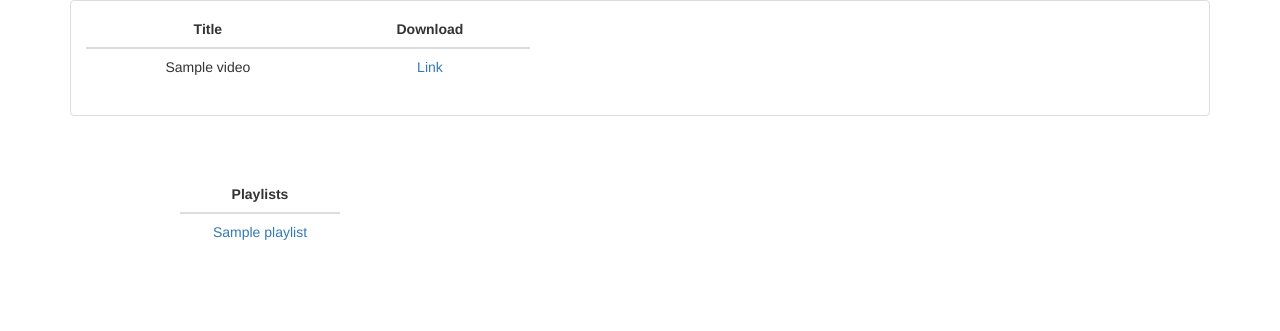
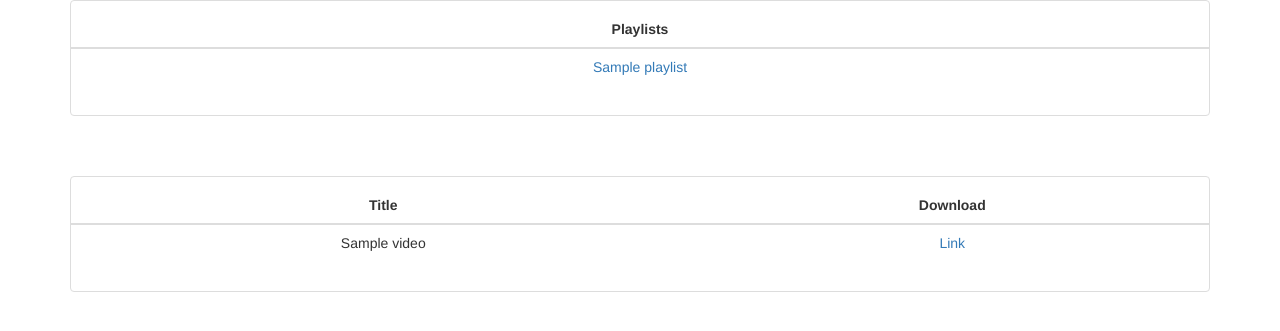
Before and after one commit to maxweigner/yt-mls, a Flask app: template templates/library.html in a window 1280 px wide. Shown: the top 331 px of the page. Run offline with Flask 3, Linux system fonts and the light colour scheme; the template is opened without the code that fills it: most values are stand-ins (such as "Sample title", 1, 10 or a date in 2020); some libraries are stand-ins or nearby versions.

Commit message:
Minor visual changes

```diff
--- a/frontend.py
+++ b/frontend.py
@@ -13,7 +13,7 @@ frontend = Blueprint('frontend', __name__)
 
 nav = Nav()
 nav.register_element('frontend_top', Navbar(
-    View('yt-dls', '.index'),
+    View('ytm-ls', '.index'),
     View('downloader', '.downloader'),
     View('updater', '.updater'),
     View('library', '.library')
--- a/templates/base.html
+++ b/templates/base.html
@@ -1,14 +1,8 @@
 {%- extends "bootstrap/base.html"  %}
-{% import "bootstrap/fixes.html" as fixes %}
 {% import "bootstrap/utils.html" as utils %}
 
 {% block title %}
-    yt-dls
-{% endblock %}
-
-{% block head %}
-    {{ super() }}
-    {{ fixes.ie8() }}
+    ytm-ls
 {% endblock %}
 
 {% block navbar %}
--- a/templates/library.html
+++ b/templates/library.html
@@ -2,13 +2,37 @@
 
 {% block content %}
     {{ super() }}
-    <div class="container">
-
-        <div class="card" style="width: 100%">
+    <div class="container" style="width: fit-content(105%)">
+        {% if playlists %}
+            <div class="card">
                 <ul class="list-group list-group-flush">
                     <li class="list-group-item">
                         <div class="row">
-                        <div class="col-md-5">
+                            <table id="playlists" class="table">
+                                <thead>
+                                    <tr>
+                                        <th scope="col" class="text-center">Playlists</th>
+                                    </tr>
+                                </thead>
+                                <tbody>
+                                    {% for playlist in playlists %}
+                                        <tr>
+                                            <td class="text-center"> <a href="/library-playlist?playlist={{ playlist['ROWID'] }}">{{ playlist['name'] }}</a></td>
+                                        </tr>
+                                    {% endfor %}
+                                </tbody>
+                            </table>
+                        </div>
+                    </li>
+                </ul>
+            </div>
+        {% endif %}
+
+        <br><br>
+        <div class="card">
+            <ul class="list-group list-group-flush">
+                <li class="list-group-item">
+                    <div class="row">
                         <table id="videos" class="table">
                             <thead>
                                 <tr>
@@ -26,33 +50,8 @@
                             </tbody>
                         </table>
                     </div>
-                    </div>
                 </li>
             </ul>
         </div>
-
-        <br><br>
-
-
-        <div class="col-md-1"></div>
-
-        {% if playlists %}
-            <div class="col-md-2">
-                <table id="playlists" class="table">
-                    <thead>
-                        <tr>
-                            <th scope="col" class="text-center">Playlists</th>
-                        </tr>
-                    </thead>
-                    <tbody>
-                        {% for playlist in playlists %}
-                            <tr>
-                                <td class="text-center"> <a href="/library-playlist?playlist={{ playlist['ROWID'] }}">{{ playlist['name'] }}</a></td>
-                            </tr>
-                        {% endfor %}
-                    </tbody>
-                </table>
-            </div>
-        {% endif %}
     </div>
 {%- endblock %}
```
Lines whose indentation alone changed are shown as unchanged.
